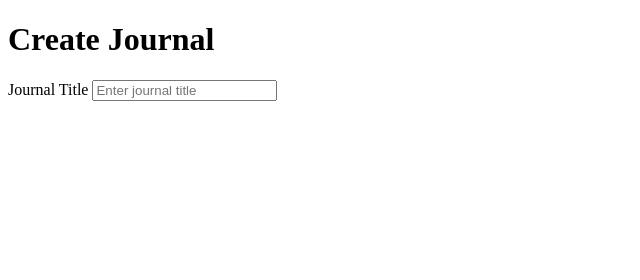
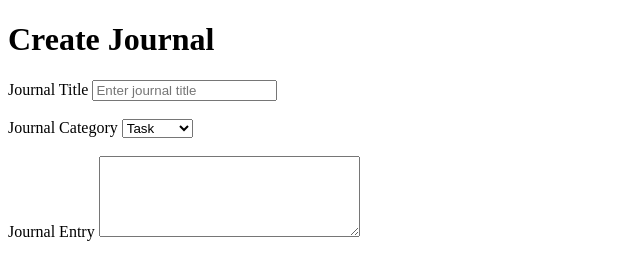
Before and after one commit to prabhupadswain/journal-note-making-application, a plain HTML site: page create-journal.html in a window 1280 px wide. Shown: the whole page, without its empty margins (0-640 px from the left). Drawn offline with Linux system fonts and the light colour scheme.

Commit message:
Dropdwowns and textarea input elements added in this commit

```diff
--- a/create-journal.html
+++ b/create-journal.html
@@ -8,13 +8,28 @@
   <body>
     <h1>Create Journal</h1>
     <form action="/api/v1/journals" method="post">
-      <label for="main-title">Journal Title</label>
+      <label for="journal-title">Journal Title</label>
       <input
-        id="main-title"
+        id="journal-title"
         type="text"
-        name="journal-title"
+        name="title"
         placeholder="Enter journal title"
       />
+      <br /><br />
+      <label for="journal-category">Journal Category</label>
+      <select id="journal-category" name="cateogory">
+        <option value="task">Task</option>
+        <option value="note">Note</option>
+        <option value="idea">Idea</option>
+        <option value="goal">Goal</option>
+        <option value="habit">Habit</option>
+        <option value="memory">Memory</option>
+        <option value="mood">Mood</option>
+        <option value="event">Event</option>
+      </select>
+      <br /><br />
+      <label for="journal-entry">Journal Entry</label>
+      <textarea id="journal-entry" name="entry" rows="5" cols="30"></textarea>
     </form>
   </body>
 </html>
```
